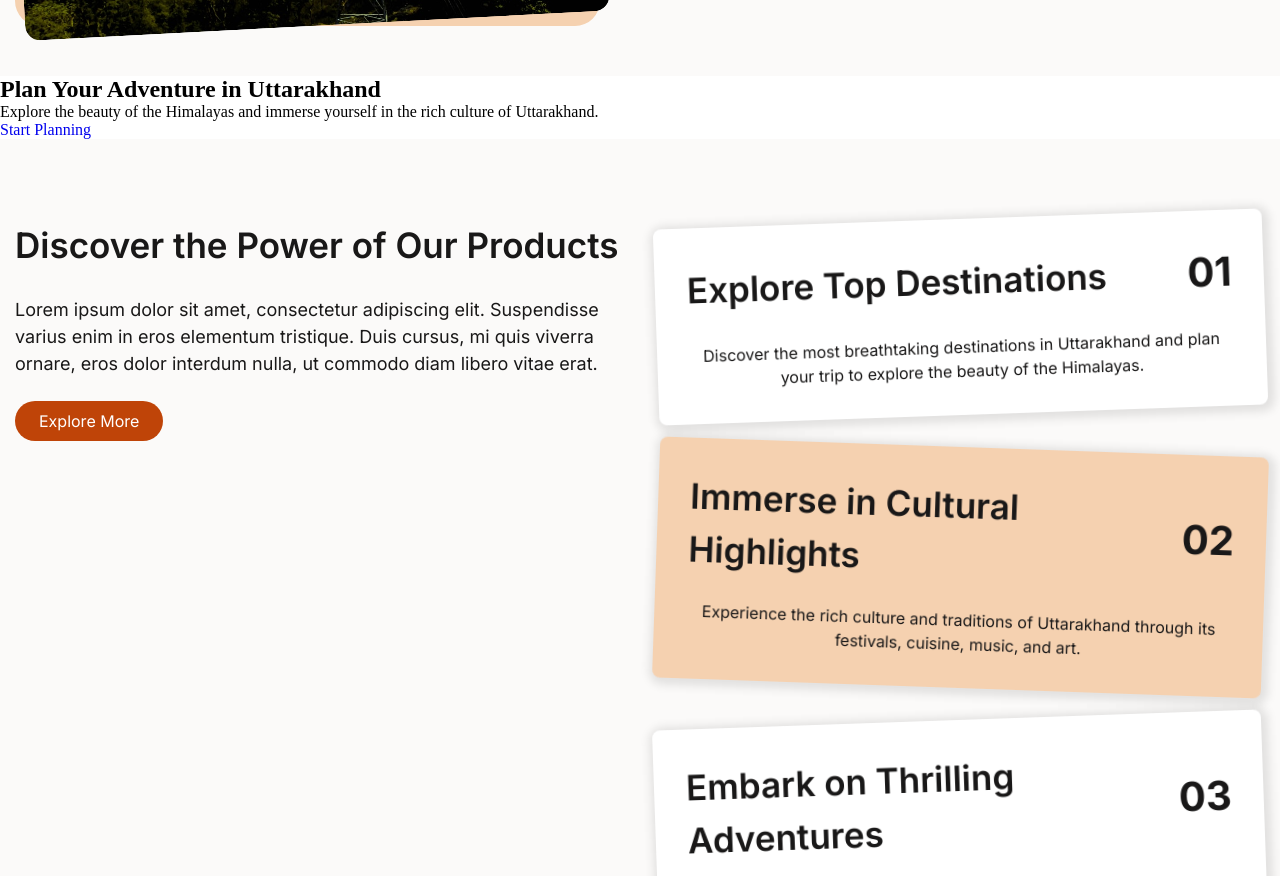
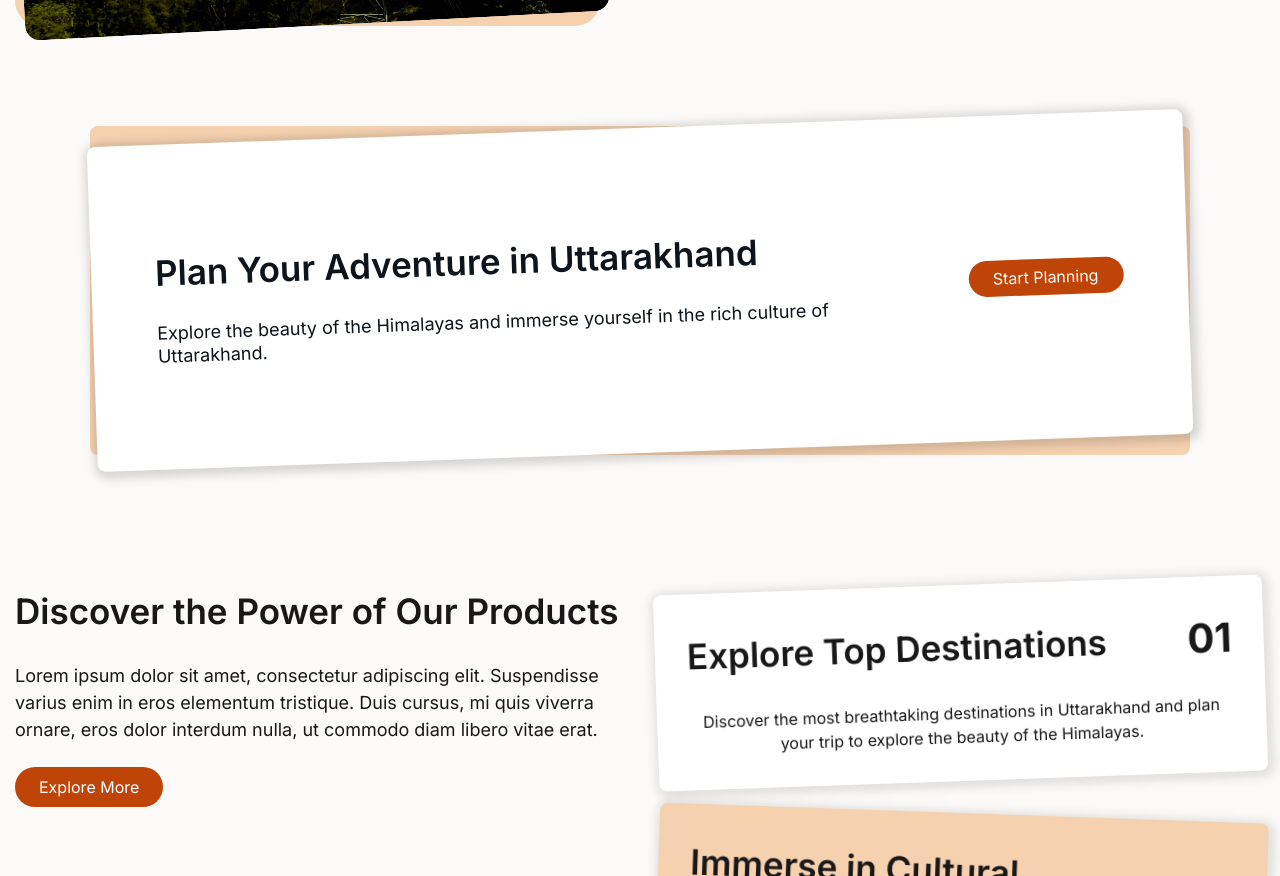
Before and after one commit to ApnaPahad/discover-pahad, a plain HTML site: page index.html in a window 1280 px wide. Shown: the part 1227-2103 px from the top of the page. Drawn offline with Linux system fonts and the light colour scheme.

Commit message:
Update landing_page.css

```diff
--- a/asset/css/landing_page.css
+++ b/asset/css/landing_page.css
@@ -244,6 +244,128 @@
   .tab-section .img-section {
     height: 275px;
   }
+
+  .tab-section .text-section .box h3 {
+    font-size: 26px;
+  }
+}
+
+/* Plan Your Adventure */
+
+.plan-your-adventure {
+  padding: 50px 15px;
+  background: #fbfaf9;
+}
+
+.plan-your-adventure .container {
+  width: 100%;
+  height: 100%;
+  min-height: 325px;
+  background: #f5d1b0;
+  border-radius: 8px;
+  max-width: 1100px;
+  transition: all 0.3s ease-in-out;
+  padding: 2px;
+}
+
+.plan-your-adventure .container .card:hover {
+  scale: 1.1;
+  rotate: 2deg;
+  transition: all 0.3s ease-in-out;
+}
+
+.plan-your-adventure .container .card {
+  display: flex;
+  align-items: center;
+  justify-content: center;
+  gap: 48px;
+  background: #fff;
+  width: 100%;
+  padding: 64px;
+  border-radius: 8px;
+  box-shadow: 2px 2px 10px 5px rgba(0, 0, 0, 0.15);
+  transform: rotate(-2deg);
+  position: relative;
+  min-height: 325px;
+  transition: all 0.3s ease-in-out;
+}
+
+.plan-your-adventure .container:hover .card {
+  background: #191818;
+  transition: all 0.3s ease-in-out;
+}
+
+.plan-your-adventure .section-title {
+  color: var(--primary-font-color);
+  font-family: var(--primary-font-family);
+  font-size: 35px;
+  font-weight: 600;
+  font-style: normal;
+  line-height: 150%;
+  margin-bottom: 24px;
+  transition: all 0.3s ease-in-out;
+}
+
+.plan-your-adventure .container:hover .section-title {
+  color: #fff;
+  transition: all 0.3s ease-in-out;
+}
+
+.plan-your-adventure p {
+  color: var(--primary-font-color);
+  font-family: var(--primary-font-family);
+  font-size: 18px;
+  font-style: normal;
+  font-weight: 400;
+  line-height: 125%;
+  transition: all 0.3s ease-in-out;
+}
+
+.plan-your-adventure .container:hover p {
+  color: #fff;
+  transition: all 0.3s ease-in-out;
+}
+
+.plan-your-adventure .start-planing {
+  max-width: 155px;
+  width: 100%;
+  padding: 8px 24px;
+  border-radius: 30px;
+  background: #bf4408;
+  color: #fff;
+  font-family: var(--primary-font-family);
+  font-size: 16px;
+  font-style: normal;
+  font-weight: 400;
+  line-height: 125%;
+}
+
+.plan-your-adventure .start-planing:hover {
+  background-color: #e65103;
+}
+
+@media screen and (max-width: 767px) {
+  .plan-your-adventure {
+    padding: 32px 15px;
+  }
+
+  .plan-your-adventure .container .card {
+    flex-direction: column;
+    padding: 24px;
+    gap: 24px;
+  }
+
+  .plan-your-adventure .section-title {
+    font-size: 28px;
+    line-height: normal;
+    text-align: center;
+    margin-bottom: 16px;
+  }
+
+  .plan-your-adventure p {
+    text-align: center;
+    font-size: 16px;
+  }
 }
 
 /* Discover The Power */
```
